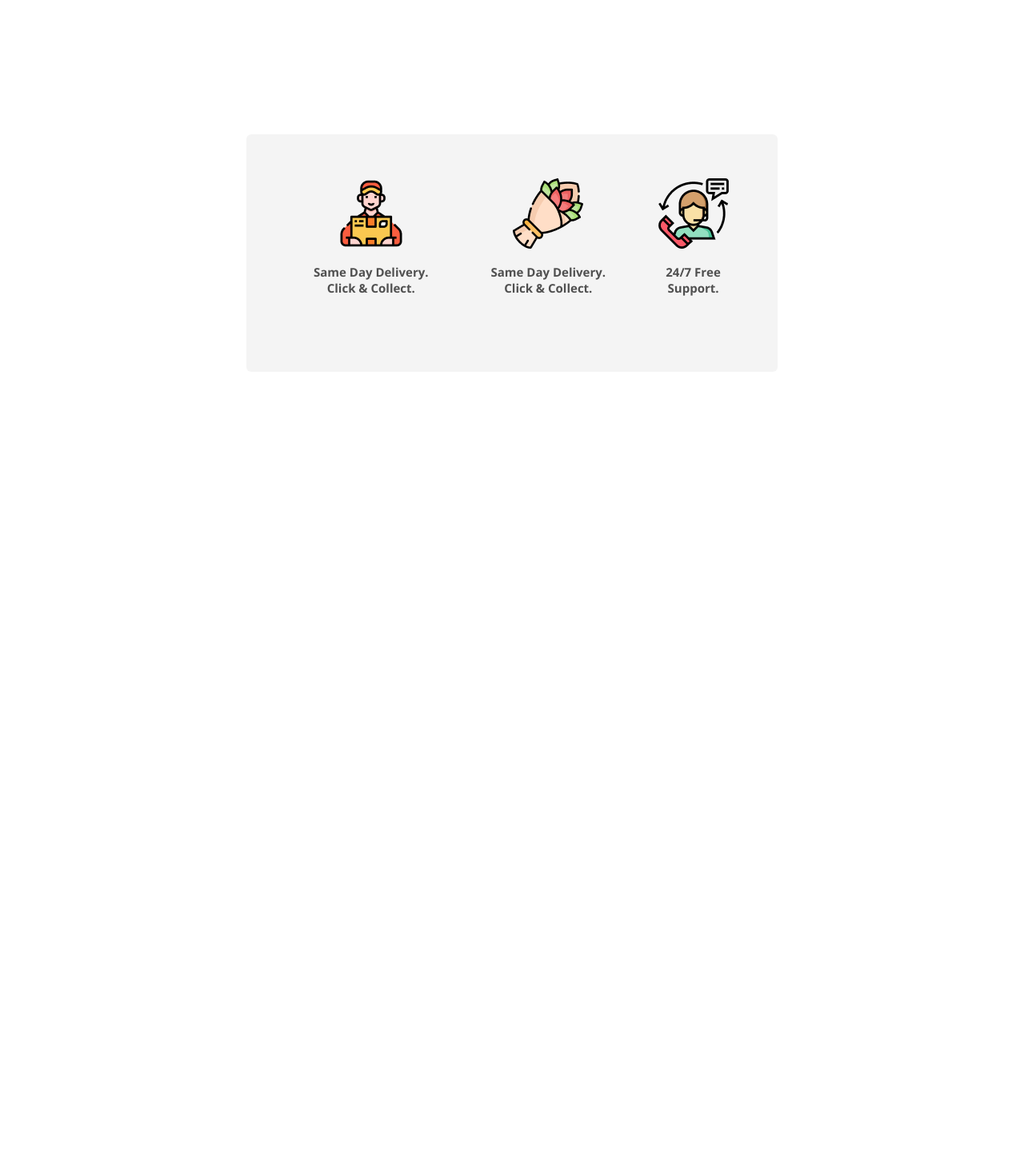
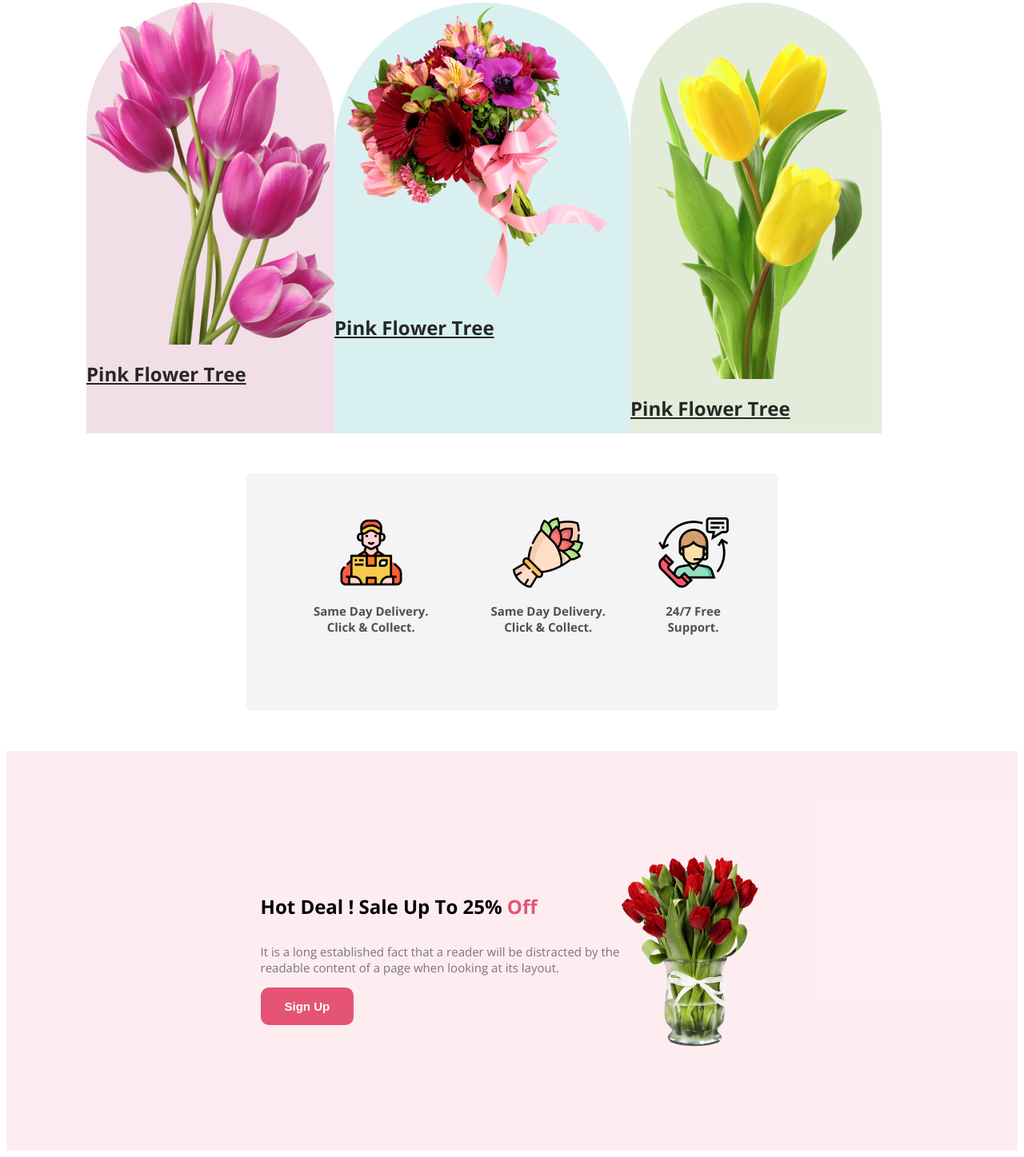
Before and after one commit to tanzila116/flowershop-website, a plain HTML site: page index.html in a window 1280 px wide. Shown: the part 1290-2737 px from the top of the page at 80% size. Before the commit the page ends 1805 px from the top, so only its background shows below. Drawn offline with nearby package versions, Linux system fonts and the light colour scheme.

Commit message:
added sub-banner

```diff
--- a/index.html
+++ b/index.html
@@ -21,8 +21,16 @@
     </header>
     <main>
         <section class="about">
-            <h3 class="section-title">Our Featured Flower</h3>
+            <h4 class="section-title">Our Featured Flower</h4>
             <p class="section-description">It is a long established fact that a reader will be distracted by the readable content of a page when looking at its layout.</p>
+
+        </section>
+        <section class="categories">
+            <div class="photos">
+                <div id="img1"><img src="flower asset/pngwing 6.png" alt=""><p class="category-text">Pink Flower Tree</p></div>
+                <div id="img2"><img src="flower asset/pngwing 5.png" alt=""><p class="category-text">Pink Flower Tree</p></div>
+                <div id="img3"><img src="flower asset/pngwing 7.png" alt=""><p class="category-text">Pink Flower Tree</p></div>
+            </div>
 
         </section>
         <section class="facility-container">
@@ -42,6 +50,14 @@
 
             </div>
         </section>
+        <section class="sb">
+            <div class="sub-banner">
+                <h2 id="sub-banner-title">Hot Deal ! Sale Up To 25% <span class="text-primary">Off</span></h2>
+                <p class="banner-description">It is a long established fact that a reader will be distracted by the <br>readable content of a page when looking at its layout.</p>
+                <button class="btn-primary">Sign Up</button>
+            </div>
+            <img class="banner-pic" src="flower asset/pngwing 8.png" alt="">
+            </section>
 
     </main>
     <footer>
--- a/styles/website.css
+++ b/styles/website.css
@@ -2,6 +2,9 @@
 body{
     font-family: 'Lato' , sans-serif;
     font-family: 'Open Sans', sans-serif;
+}
+.text-primary{
+   color: #E55473;
 }
 .btn-primary{
     border-radius: 10px;
@@ -14,7 +17,7 @@ padding: 15px 30px;
 }
 .section-title{
     color: #272727;
-font-size: 40px;
+font-size: 20px;
 font-weight: 800;
 }
 .section-description{
@@ -49,12 +52,43 @@ margin-bottom: 0px;
 font-size: 15px;
 font-weight: 400;
 margin-top: 30px;
+justify-content: center;
 }
 .button{
     margin-top: 30px;
 }
 
 /* main section styles */
+/* category section styles */
+.category-text{
+    color: #272727;
+text-align: center;
+font-size: 24px;
+font-weight: 700;
+line-height: 15px;
+text-decoration-line: underline;
+display: flex;
+}
+.categories{
+
+}
+
+.photos{
+    display: flex;
+    margin: 50px 100px ;
+}
+#img1{
+    background: rgba(167, 33, 98, 0.15);
+    border-radius:  200px 200px 0px 0px;
+}
+#img2{
+    background: rgba(5, 151, 160, 0.15);
+    border-radius:  200px 200px 0px 0px;
+}
+#img3{
+    background: rgba(71, 125, 17, 0.15);
+    border-radius:  200px 200px 0px 0px;
+}
 /* about section styles */
 .about{
     padding: 130px 500px;
@@ -81,3 +115,26 @@ margin-top: 30px;
     font-weight: 600;
     padding: 15px 20px 40px 30px;
 }
+/* sub-banner related styles */
+.sub-banner-title{
+    color: #272727;
+font-size: 70px;
+font-weight: 800;
+justify-content: center;
+}
+.sb{
+    background-color: rgba(229, 84, 115, 0.1);
+    background-size: 400px 40px;
+    display: flex;
+    align-items: center;
+    justify-content: center;
+    height: 300px;
+    padding: 100px;
+}
+.banner-pic{
+    width: 180px;
+    height: 250px;
+}
+#center-btn-primary.btn-primary{
+    text-align: center;
+}
```
